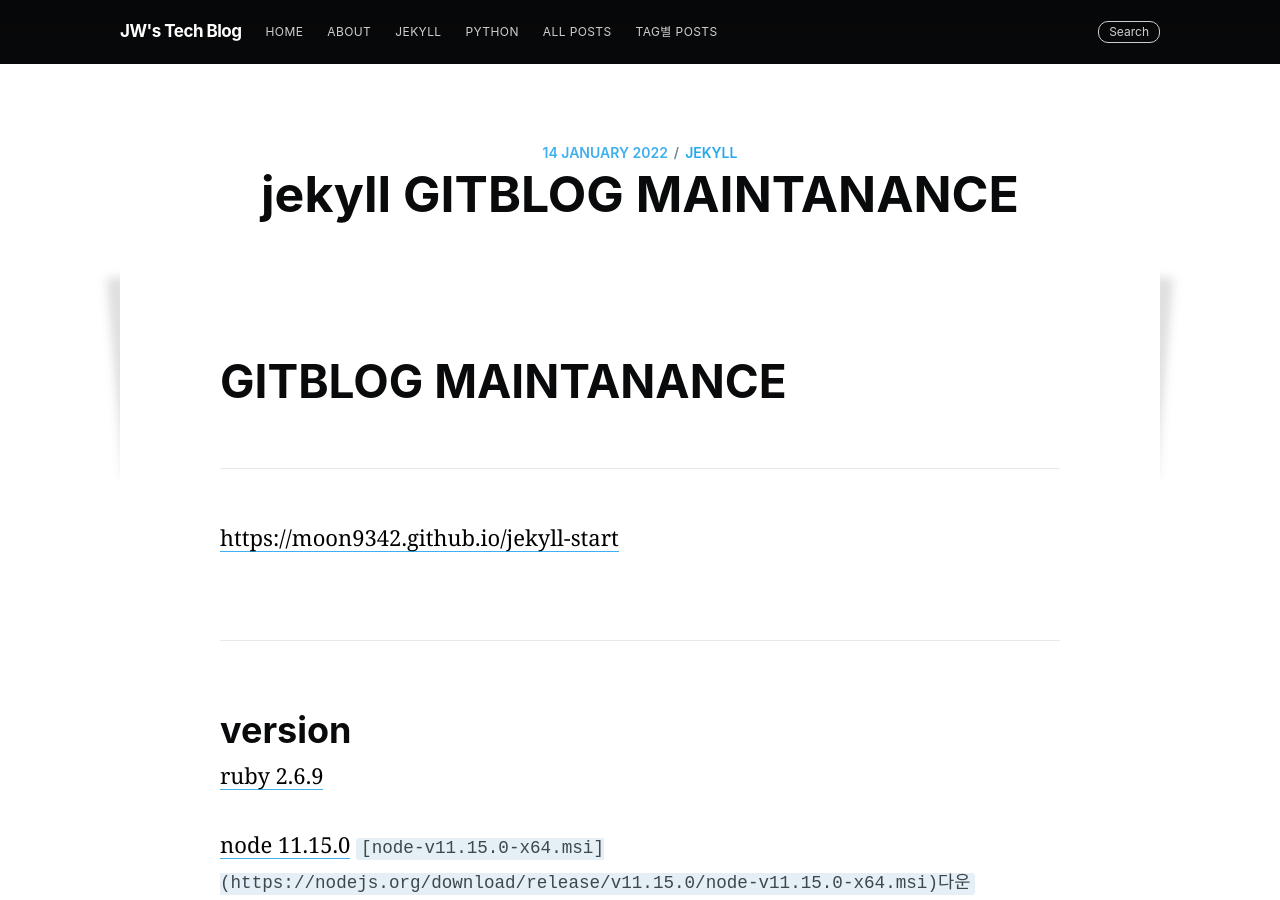
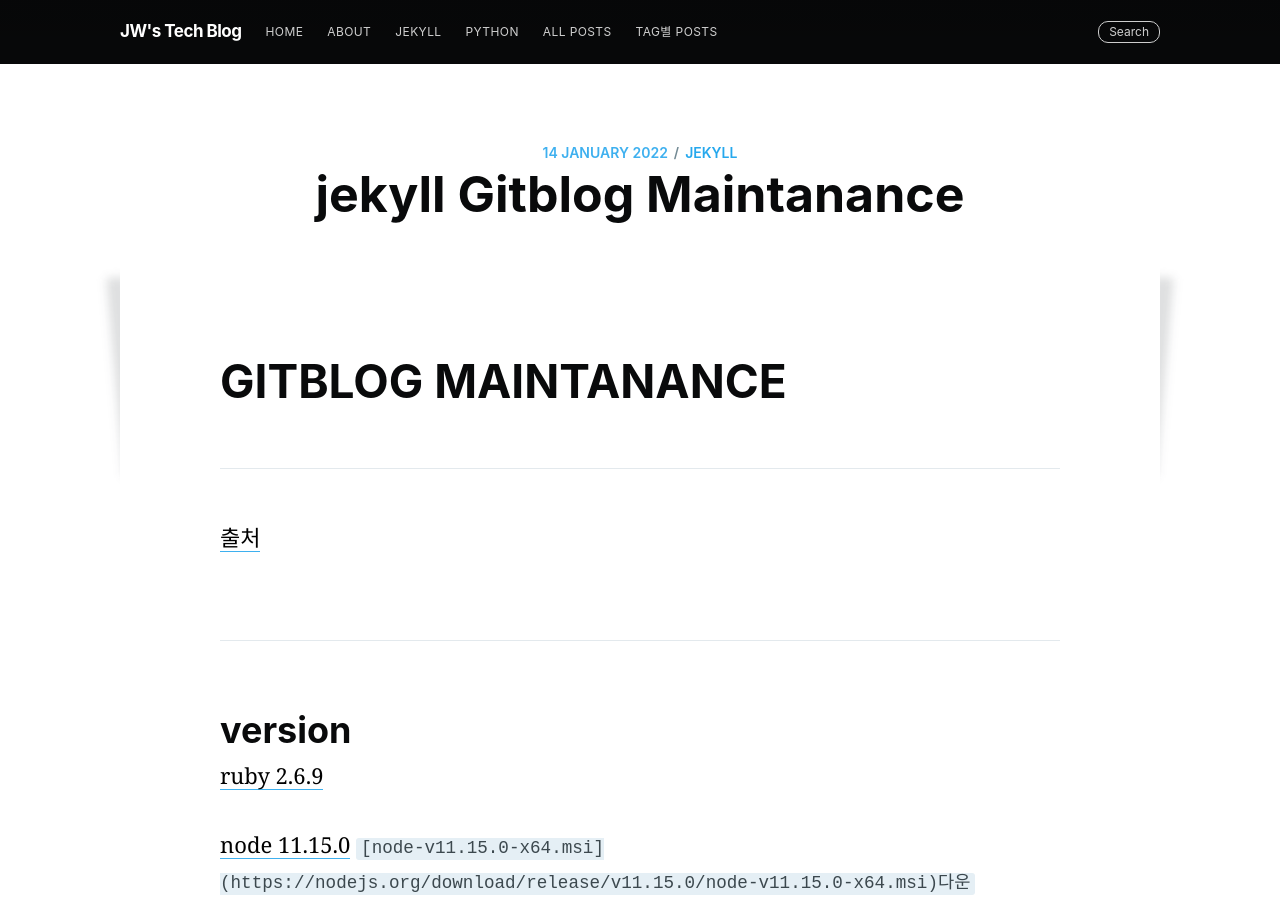
Before and after one commit to iceameri/GitBlogPageDev, a Jekyll site: the page built from _posts/jekyll/2022-01-14-jekyll-basic.md, in a window 1280 px wide and 900 px high. Built offline with Jekyll 4.4.1, drawn with Linux system fonts in a browser that asks for light colours; nearby versions of some CDN libraries; comment, search, counter and statistics services are not loaded.

Commit message:
post 수정

```diff
--- a/_posts/jekyll/2022-01-14-jekyll-basic.md
+++ b/_posts/jekyll/2022-01-14-jekyll-basic.md
@@ -3,7 +3,7 @@ layout: post
 current: post
 cover: assets/built/images/jekyll_logo.png
 navigation: True
-title: jekyll GITBLOG MAINTANANCE
+title: jekyll Gitblog Maintanance
 date: 2022-01-14 00:00:00
 tags: [jekyll]
 class: post-template
@@ -15,7 +15,7 @@ author: jwoo5264
 
 ---
 
-[https://moon9342.github.io/jekyll-start](https://moon9342.github.io/jekyll-start)
+[출처](https://moon9342.github.io/jekyll-start)
 
 ---
 
```
